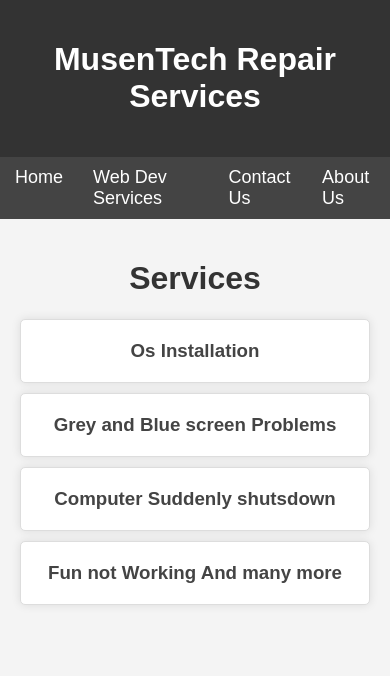
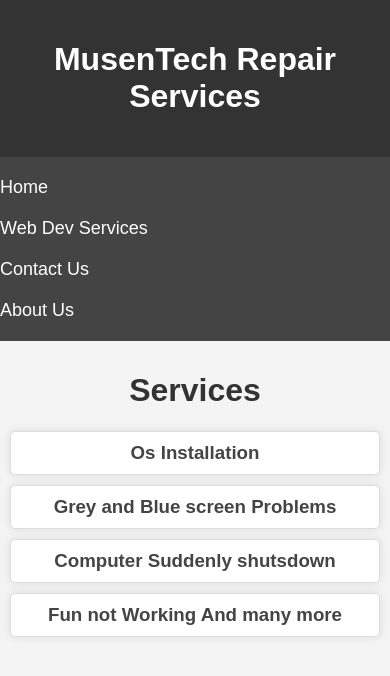
Before and after one commit to gerrard200-ai/products, a plain HTML site: page services.html in a window 390 px wide. Drawn offline with Linux system fonts and the light colour scheme.

Commit message:
Update services.html

```diff
--- a/services.html
+++ b/services.html
@@ -76,6 +76,29 @@ footer {
     width: 100%;
 }
 
+
+        @media (max-width: 768px) {
+    .nav {
+        flex-direction: column;
+    }
+
+    .nav a {
+        margin: 10px 0;
+    }
+
+    .content {
+        padding: 10px;
+    }
+
+    .content li {
+        padding: 10px;
+    }
+
+    footer {
+        padding: 20px 0;
+    }
+}
+
     </style>
 </head>
 
```
